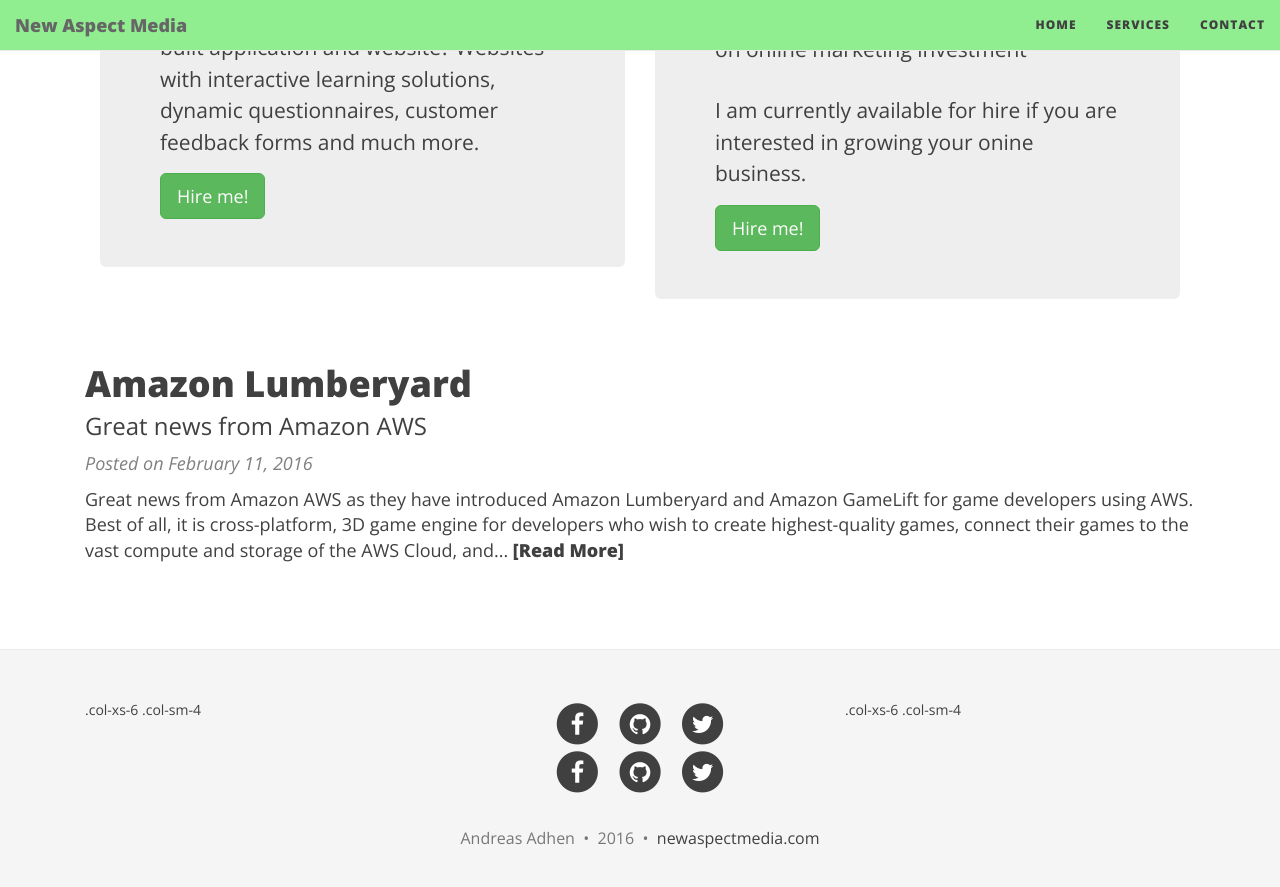
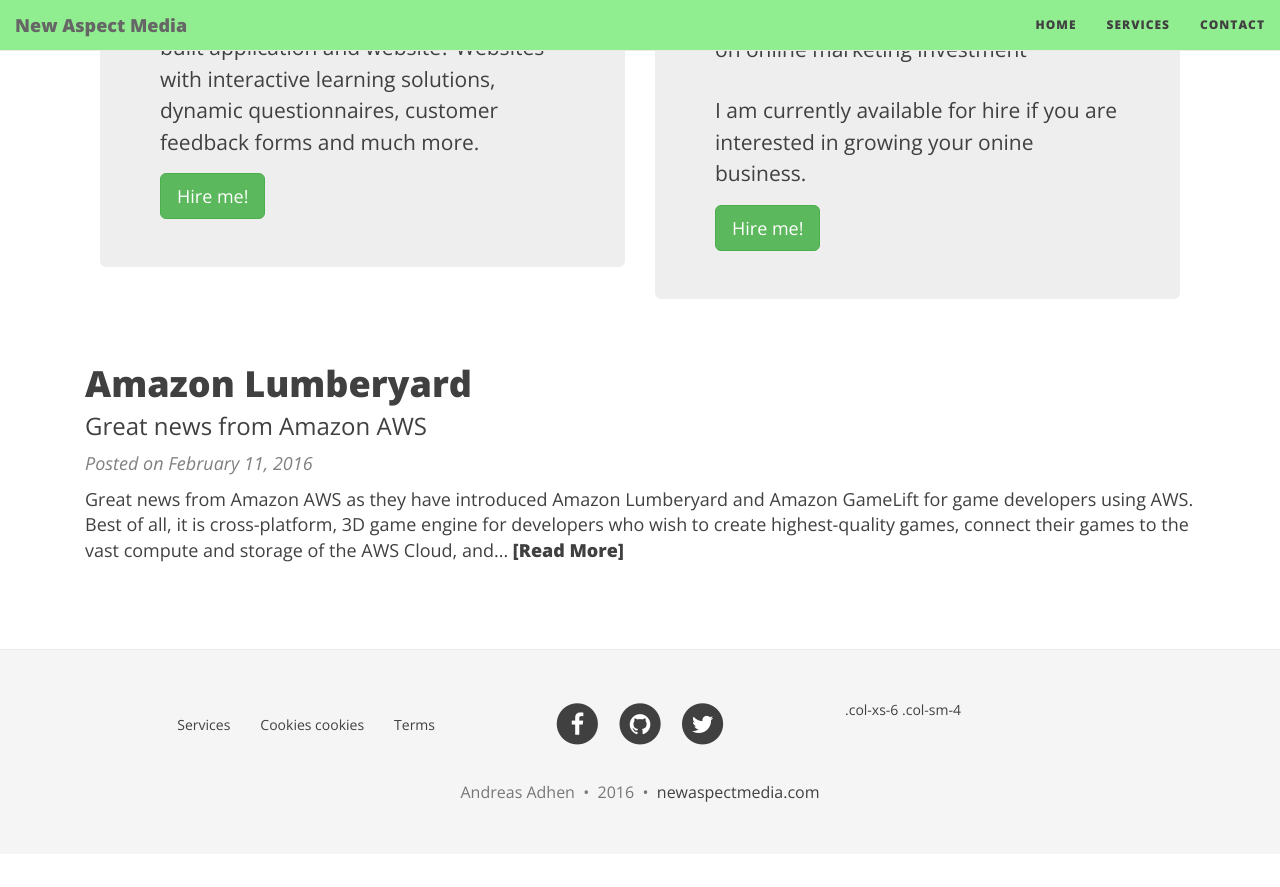
Before and after one commit to newmedia77/appxnam, a Jekyll site: the page built from index.html, in a window 1280 px wide and 900 px high, scrolled down 573 px. Shown: the top 887 px of the window. Built offline with Jekyll 4.4.1, drawn with Linux system fonts in a browser that asks for light colours; nearby versions of some CDN libraries; the list of posts is cut into pages by our own code; after the commit the page ends 1427 px from its top, so only the background shows below that.

Commit message:
andreas
footer

```diff
--- a/_includes/footer.html
+++ b/_includes/footer.html
@@ -2,8 +2,23 @@
   <div class="container beautiful-jekyll-footer">
 
 <div class="row">
-  <div class="col-xs-6 col-sm-4">.col-xs-6 .col-sm-4</div>
-  <div class="col-xs-6 col-sm-4">       <ul class="list-inline text-center footer-links">
+  <div class="col-xs-6 col-sm-4">
+
+            <ul class="nav navbar-nav navbar-right">
+                <li>
+                    <a href="{{ 'services' | prepend: '/' | prepend: site.url }}">Services</a>
+                </li>
+                <li>
+                    <a href="{{ 'cookies' | prepend: '/' | prepend: site.url }}">Cookies cookies</a>
+                </li>
+                <li>
+                    <a href="{{ 'terms' | prepend: '/' | prepend: site.url }}">Terms</a>
+                </li>
+            </ul>
+
+
+  </div>
+  <div class="col-xs-6 col-sm-4"><ul class="list-inline text-center footer-links">
           {% if site.author.facebook and site.footer-links-active.facebook %}
           <li>
             <a href="https://www.facebook.com/{{ site.author.facebook }}" title="Facebook">
@@ -83,78 +98,6 @@
 
     <div class="row">
       <div class="col-lg-8 col-lg-offset-2 col-md-10 col-md-offset-1">
-        <ul class="list-inline text-center footer-links">
-          {% if site.author.facebook and site.footer-links-active.facebook %}
-          <li>
-            <a href="https://www.facebook.com/{{ site.author.facebook }}" title="Facebook">
-              <span class="fa-stack fa-lg">
-                <i class="fa fa-circle fa-stack-2x"></i>
-                <i class="fa fa-facebook fa-stack-1x fa-inverse"></i>
-              </span>
-            </a>
-          </li>
-          {% endif %}
-          {% if site.author.github and site.footer-links-active.github %}
-          <li>
-            <a href="https://github.com/{{ site.author.github }}" title="GitHub">
-              <span class="fa-stack fa-lg">
-                <i class="fa fa-circle fa-stack-2x"></i>
-                <i class="fa fa-github fa-stack-1x fa-inverse"></i>
-              </span>
-            </a>
-          </li>
-          {% endif %}
-		  {% if site.author.twitter and site.footer-links-active.twitter %}
-          <li>
-            <a href="https://twitter.com/{{ site.author.twitter }}" title="Twitter">
-              <span class="fa-stack fa-lg">
-                <i class="fa fa-circle fa-stack-2x"></i>
-                <i class="fa fa-twitter fa-stack-1x fa-inverse"></i>
-              </span>
-            </a>
-          </li>
-          {% endif %}
-		  {% if site.author.email and site.footer-links-active.email %}
-          <li>
-            <a href="mailto:{{ site.author.email }}" title="Email me">
-              <span class="fa-stack fa-lg">
-                <i class="fa fa-circle fa-stack-2x"></i>
-                <i class="fa fa-envelope fa-stack-1x fa-inverse"></i>
-              </span>
-            </a>
-          </li>
-          {% endif %}
-		  {% if site.author.linkedin and site.footer-links-active.linkedin %}
-          <li>
-            <a href="https://linkedin.com/{{ site.author.linkedin }}" title="LinkedIn">
-              <span class="fa-stack fa-lg">
-                <i class="fa fa-circle fa-stack-2x"></i>
-                <i class="fa fa-linkedin fa-stack-1x fa-inverse"></i>
-              </span>
-            </a>
-          </li>
-          {% endif %}
-		  {% if site.author.stackoverflow and site.footer-links-active.stackoverflow %}
-          <li>
-            <a href="https://stackoverflow.com/users/{{ site.author.stackoverflow }}" title="StackOverflow">
-              <span class="fa-stack fa-lg">
-                <i class="fa fa-circle fa-stack-2x"></i>
-                <i class="fa fa-stack-overflow fa-stack-1x fa-inverse"></i>
-              </span>
-            </a>
-          </li>
-          {% endif %}
-		  {% if site.footer-links-active.rss %}
-		  <li>
-			<a href="{{ '/feed.xml' | prepend: site.baseurl }}" title="RSS">
-			  <span class="fa-stack fa-lg">
-				<i class="fa fa-circle fa-stack-2x"></i>
-				<i class="fa fa-rss fa-stack-1x fa-inverse"></i>
-			  </span>
-			</a>
-		  </li>
-          {% endif %}
-        </ul>
         <p class="copyright text-muted">
 		  {{ site.author.name }}
 		  &nbsp;&bull;&nbsp;
```
